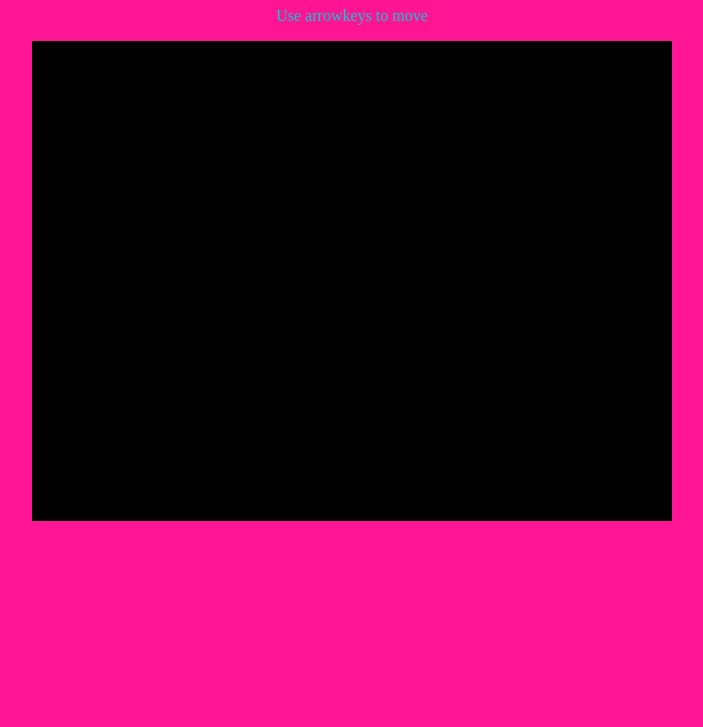
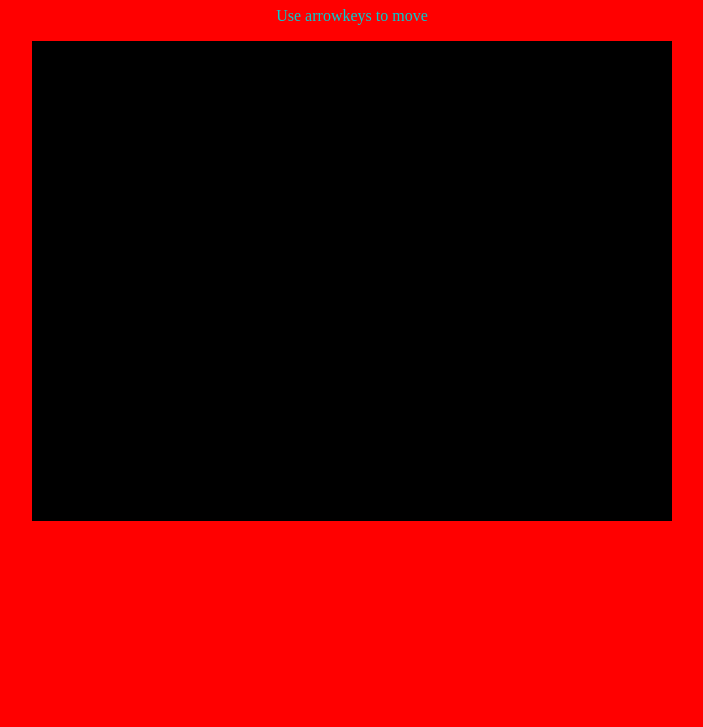
Before and after one commit to GuiGuiCote/ProjetMultimedia, a plain HTML site: page index.html in a window 1280 px wide. Shown: the part 73-800 px from the top of the page, without its empty margins (288-991 px from the left). Drawn offline with Linux system fonts and the light colour scheme.

Commit message:
test changement couleur

```diff
--- a/css/tron.css
+++ b/css/tron.css
@@ -1,5 +1,5 @@
 body {
-    background-color: deeppink;
+    background-color: red;
 }
 h1 {
     font-size: 32px;
```
